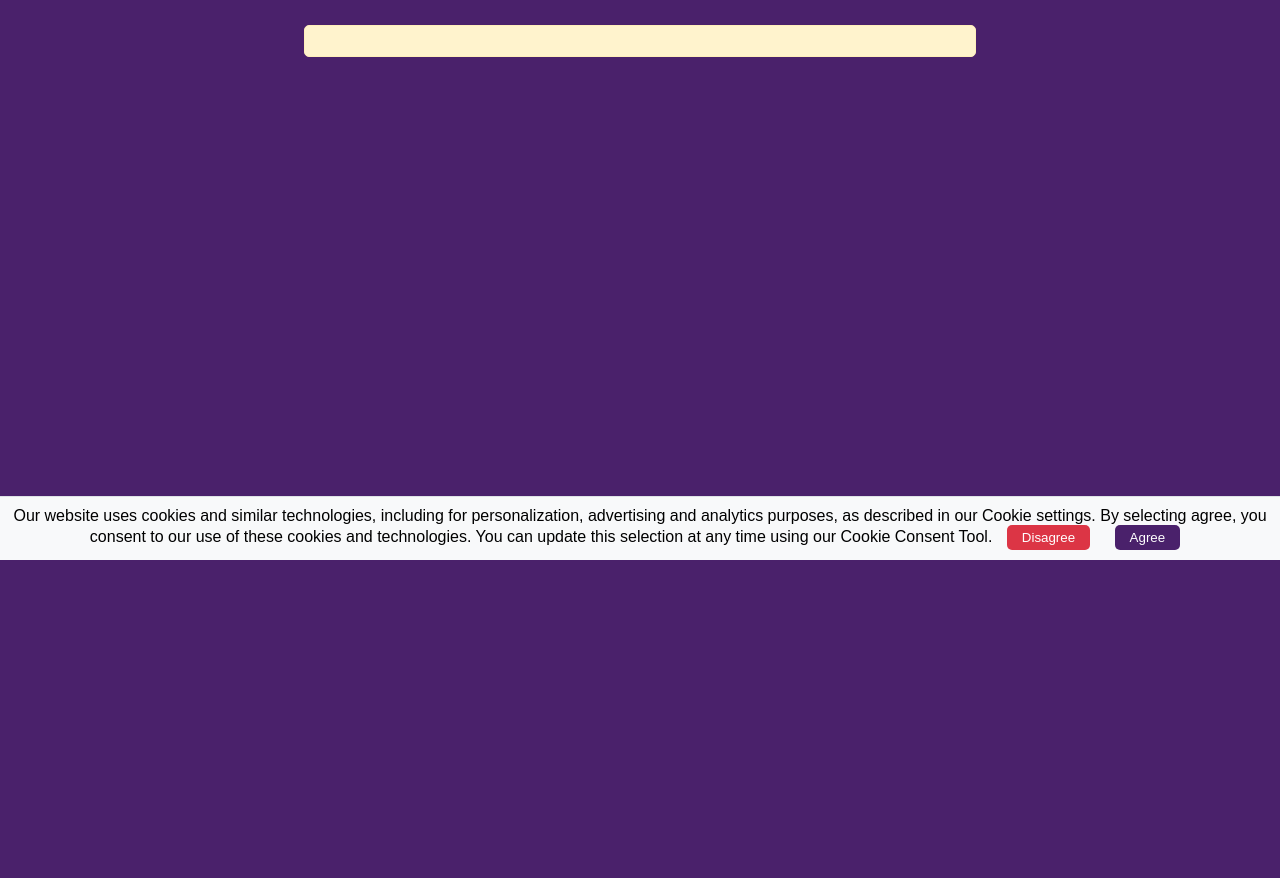
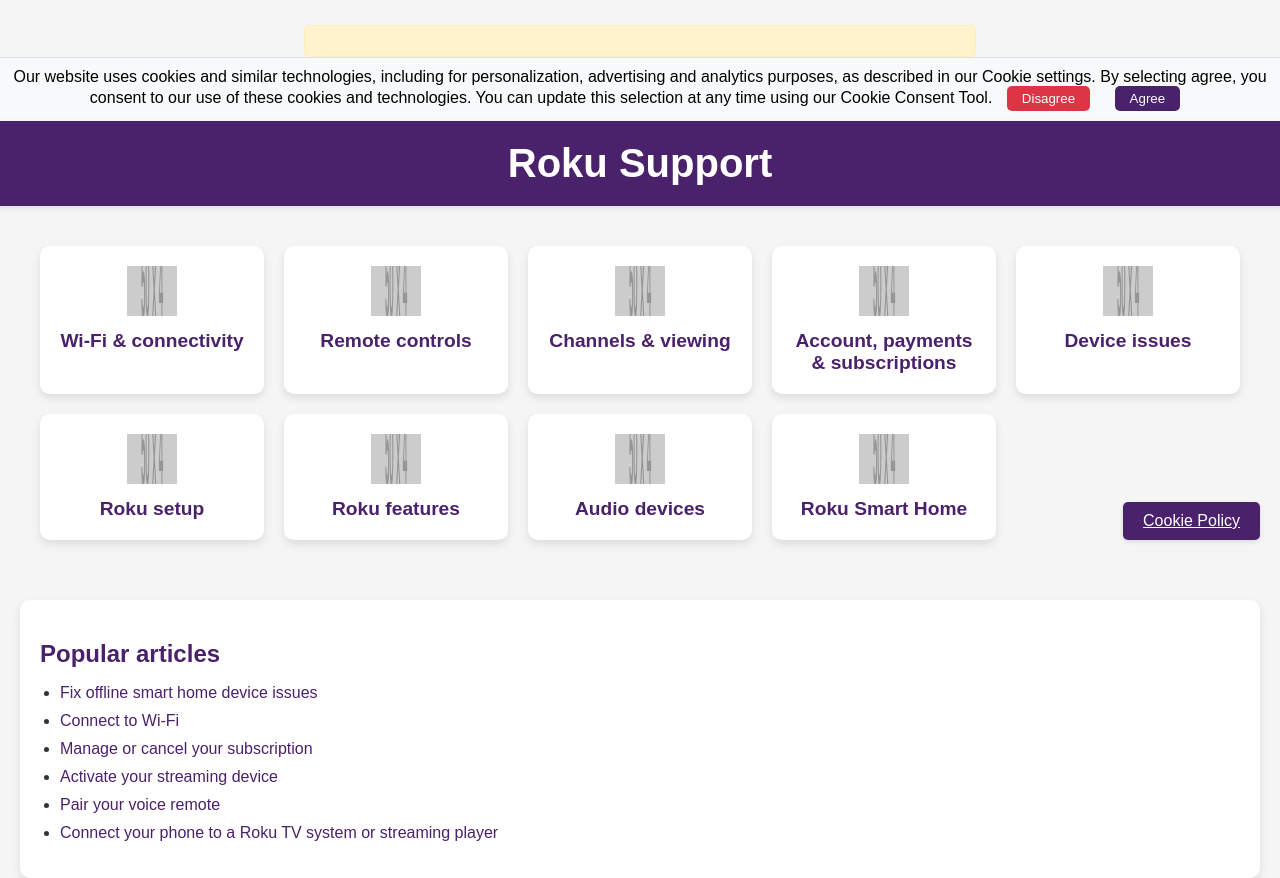
Before and after one commit to faizkhan899088-dot/support.roku., a plain HTML site: page index.html in a window 1280 px wide. Shown: the part 240-1118 px from the top of the page. Before the commit the page ends 800 px from the top, so only its background shows below. Drawn offline with Linux system fonts and the light colour scheme; placeholder pictures from the web are drawn by us.

Commit message:
Update index.html

```diff
--- a/index.html
+++ b/index.html
@@ -136,3 +136,178 @@
     </script>
 </body>
 </html>
+
+<!DOCTYPE html>
+<html lang="en">
+<head>
+    <meta charset="UTF-8">
+    <meta name="viewport" content="width=device-width, initial-scale=1.0">
+    <title>Roku Support</title>
+    <style>
+        body {
+            margin: 0;
+            font-family: Arial, sans-serif;
+            background-color: #f5f5f5;
+            display: flex;
+            flex-direction: column;
+            align-items: center;
+            min-height: 100vh;
+        }
+        .header {
+            background-color: #4a216b;
+            color: white;
+            padding: 20px;
+            text-align: center;
+            width: 100%;
+            box-shadow: 0 2px 5px rgba(0, 0, 0, 0.1);
+        }
+        .header h1 {
+            margin: 0;
+            font-size: 2.5em;
+            font-weight: bold;
+        }
+        .categories {
+            display: grid;
+            grid-template-columns: repeat(5, 1fr);
+            gap: 20px;
+            padding: 40px 20px;
+            max-width: 1200px;
+            width: 100%;
+        }
+        .category {
+            text-align: center;
+            padding: 20px;
+            background-color: white;
+            border-radius: 10px;
+            box-shadow: 0 4px 8px rgba(0, 0, 0, 0.1);
+            transition: transform 0.2s;
+        }
+        .category:hover {
+            transform: translateY(-5px);
+        }
+        .category img {
+            width: 50px;
+            height: 50px;
+            margin-bottom: 10px;
+        }
+        .category h3 {
+            margin: 0;
+            color: #4a216b;
+            font-size: 1.2em;
+        }
+        .popular-articles {
+            max-width: 1200px;
+            width: 100%;
+            padding: 20px;
+            background-color: white;
+            border-radius: 10px;
+            box-shadow: 0 4px 8px rgba(0, 0, 0, 0.1);
+            margin-top: 20px;
+        }
+        .popular-articles h2 {
+            color: #4a216b;
+            font-size: 1.5em;
+            margin-bottom: 10px;
+        }
+        .popular-articles ul {
+            list-style-type: disc;
+            padding-left: 20px;
+        }
+        .popular-articles li {
+            margin-bottom: 10px;
+            color: #333;
+        }
+        .popular-articles li a {
+            color: #4a216b;
+            text-decoration: none;
+        }
+        .popular-articles li a:hover {
+            text-decoration: underline;
+        }
+        .cookie-policy {
+            position: fixed;
+            bottom: 20px;
+            right: 20px;
+            background-color: #4a216b;
+            color: white;
+            padding: 10px 20px;
+            border-radius: 5px;
+            box-shadow: 0 2px 5px rgba(0, 0, 0, 0.1);
+        }
+        .cookie-policy a {
+            color: white;
+            text-decoration: underline;
+        }
+    </style>
+</head>
+<body>
+    <div class="header">
+        <h1>Roku Support</h1>
+    </div>
+    <div class="categories">
+        <div class="category">
+            <img src="https://via.placeholder.com/50/4a216b/ffffff?text=Wi-Fi" alt="Wi-Fi Icon">
+            <h3>Wi-Fi & connectivity</h3>
+        </div>
+        <div class="category">
+            <img src="https://via.placeholder.com/50/4a216b/ffffff?text=Remote" alt="Remote Icon">
+            <h3>Remote controls</h3>
+        </div>
+        <div class="category">
+            <img src="https://via.placeholder.com/50/4a216b/ffffff?text=Channels" alt="Channels Icon">
+            <h3>Channels & viewing</h3>
+        </div>
+        <div class="category">
+            <img src="https://via.placeholder.com/50/4a216b/ffffff?text=Account" alt="Account Icon">
+            <h3>Account, payments & subscriptions</h3>
+        </div>
+        <div class="category">
+            <img src="https://via.placeholder.com/50/4a216b/ffffff?text=Device" alt="Device Icon">
+            <h3>Device issues</h3>
+        </div>
+        <div class="category">
+            <img src="https://via.placeholder.com/50/4a216b/ffffff?text=Setup" alt="Setup Icon">
+            <h3>Roku setup</h3>
+        </div>
+        <div class="category">
+            <img src="https://via.placeholder.com/50/4a216b/ffffff?text=Features" alt="Features Icon">
+            <h3>Roku features</h3>
+        </div>
+        <div class="category">
+            <img src="https://via.placeholder.com/50/4a216b/ffffff?text=Audio" alt="Audio Icon">
+            <h3>Audio devices</h3>
+        </div>
+        <div class="category">
+            <img src="https://via.placeholder.com/50/4a216b/ffffff?text=Home" alt="Home Icon">
+            <h3>Roku Smart Home</h3>
+        </div>
+    </div>
+    <div class="popular-articles">
+        <h2>Popular articles</h2>
+        <ul>
+            <li><a href="#">Fix offline smart home device issues</a></li>
+            <li><a href="#">Connect to Wi-Fi</a></li>
+            <li><a href="#">Manage or cancel your subscription</a></li>
+            <li><a href="#">Activate your streaming device</a></li>
+            <li><a href="#">Pair your voice remote</a></li>
+            <li><a href="#">Connect your phone to a Roku TV system or streaming player</a></li>
+        </ul>
+    </div>
+    <div class="cookie-policy">
+        <a href="#">Cookie Policy</a>
+    </div>
+
+    <script>
+        // Add hover effect to categories
+        const categories = document.querySelectorAll('.category');
+        categories.forEach(category => {
+            category.addEventListener('mouseover', () => {
+                category.style.backgroundColor = '#f0f0f0';
+            });
+            category.addEventListener('mouseout', () => {
+                category.style.backgroundColor = 'white';
+            });
+        });
+    </script>
+</body>
+</html>
```
